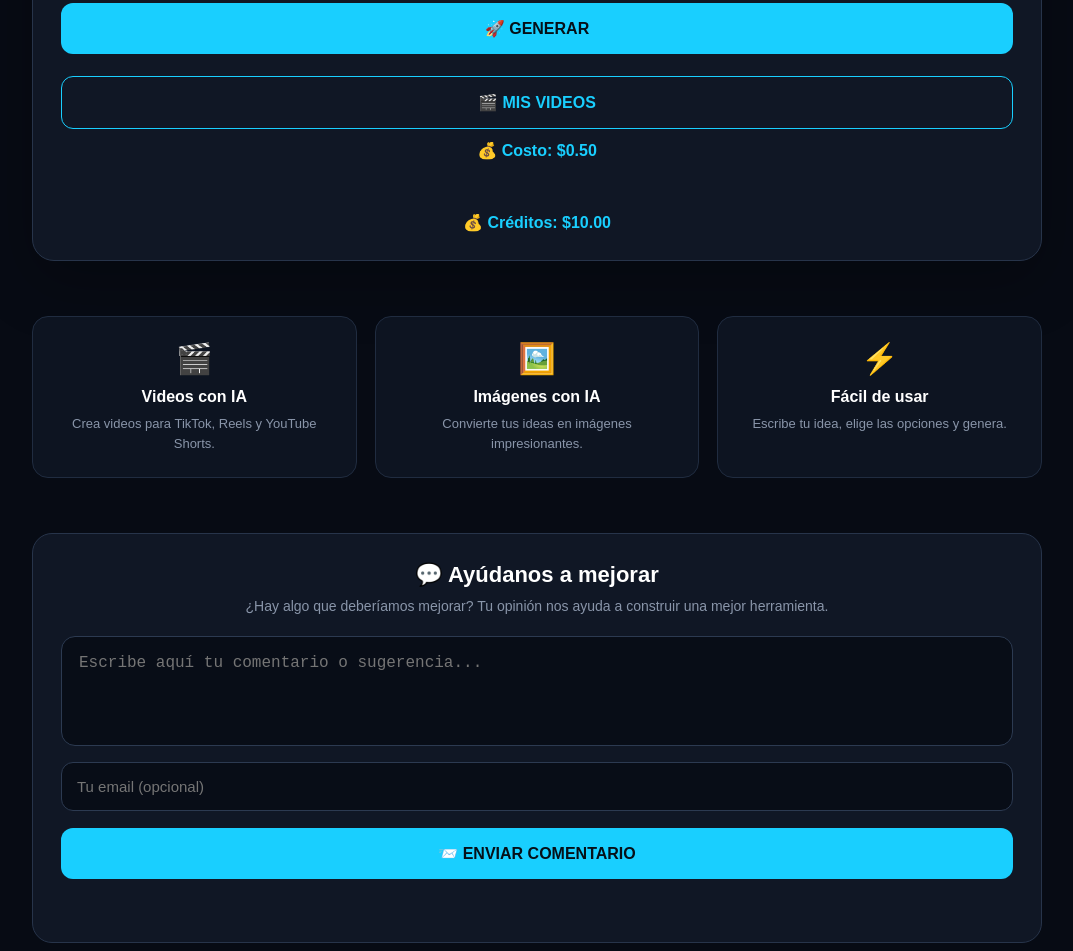
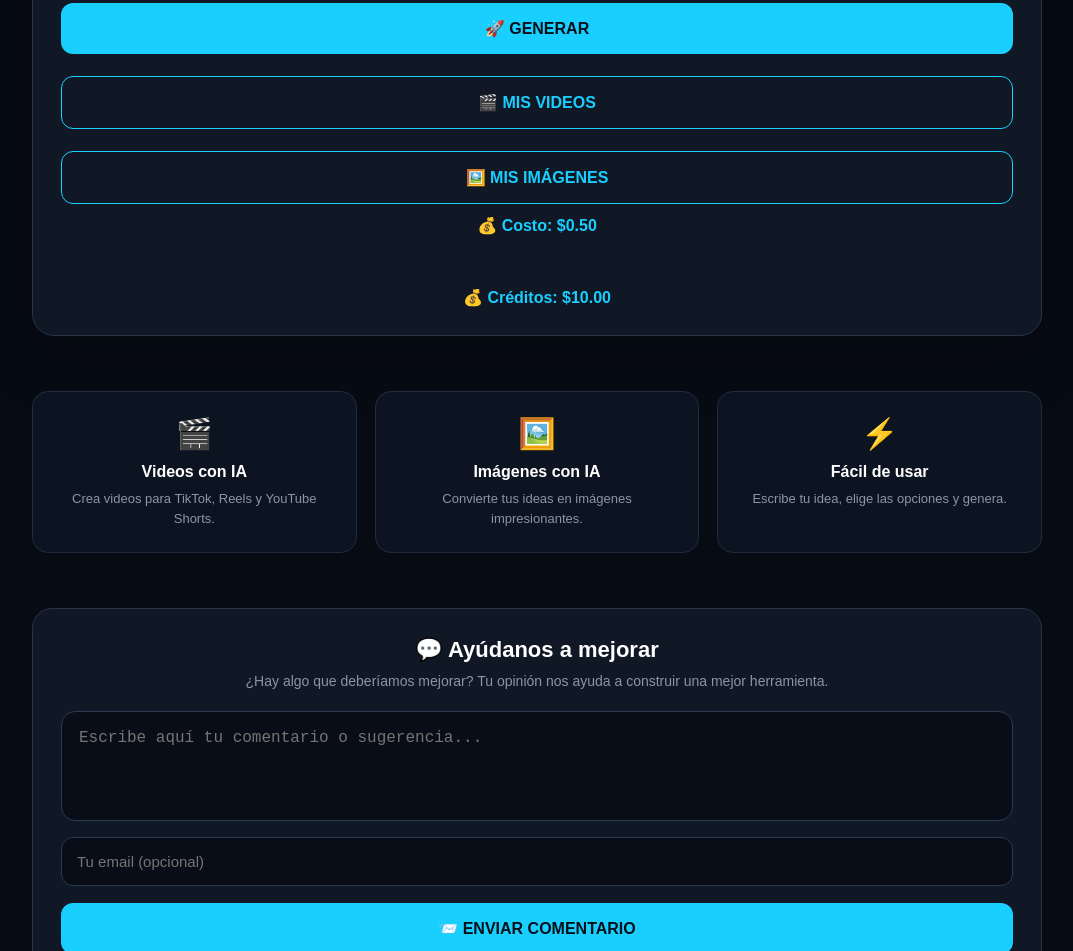
Before and after one commit to juancedenotavera/ia-sin-complicarse-ai, a website: page index.html in a window 1280 px wide. Shown: the part 1073-2024 px from the top of the page, without its empty margins (103-1176 px from the left). Drawn offline with Linux system fonts and the light colour scheme; no server answers.

Commit message:
Update index.html

```diff
--- a/index.html
+++ b/index.html
@@ -356,6 +356,10 @@ placeholder="Ejemplo: Un motorista dominicano contando un chiste frente a su mot
 <button onclick="generar()">🚀 GENERAR</button>
 <button onclick="cargarHistorial()" style="background:#101725;color:#19cfff;border:1px solid #19cfff;">
   🎬 MIS VIDEOS
+</button>
+
+  <button onclick="cargarImagenes()" style="background:#101725;color:#19cfff;border:1px solid #19cfff;">
+  🖼️ MIS IMÁGENES
 </button>
 <div id="costoVideo" style="margin-top:12px;color:#19cfff;font-weight:bold;">
   💰 Costo: $0.50
@@ -829,6 +833,117 @@ card.appendChild(eliminar);
       "❌ " + (error.message || "Error cargando los videos.");
   }
 }
+async function cargarImagenes() {
+  const historial = document.getElementById("historial");
+
+  historial.innerHTML = "⏳ Cargando tus imágenes...";
+
+  try {
+    const response = await fetch(
+      "/api/generate?history=true&type=imagen",
+      {
+        headers: {
+          "Authorization": "Bearer " + localStorage.getItem("access_token")
+        }
+      }
+    );
+
+    const data = await response.json();
+
+    if (!response.ok) {
+      throw new Error(data.error || "No se pudieron cargar las imágenes.");
+    }
+
+    const imagenes = (data.videos || []).filter(
+      item => item.type === "imagen" && item.image_url
+    );
+
+    if (imagenes.length === 0) {
+      historial.innerHTML = "📭 Todavía no tienes imágenes guardadas.";
+      return;
+    }
+
+    historial.innerHTML = "";
+
+    imagenes.forEach(imagenData => {
+      const card = document.createElement("div");
+
+      card.style.background = "#0d1421";
+      card.style.border = "1px solid #202c40";
+      card.style.borderRadius = "16px";
+      card.style.padding = "18px";
+      card.style.marginTop = "20px";
+
+      const imagen = document.createElement("img");
+
+      imagen.src = imagenData.image_url;
+      imagen.style.width = "100%";
+      imagen.style.maxWidth = "700px";
+      imagen.style.display = "block";
+      imagen.style.margin = "0 auto";
+      imagen.style.borderRadius = "14px";
+
+      const promptText = document.createElement("p");
+      promptText.innerText = "💡 " + (imagenData.prompt || "Sin prompt");
+      promptText.style.color = "#fff";
+      promptText.style.marginTop = "15px";
+
+      const descarga = document.createElement("a");
+      descarga.href = imagenData.image_url;
+      descarga.download = "imagen-ia-sin-complicarse.png";
+      descarga.target = "_blank";
+      descarga.innerText = "⬇️ Descargar imagen";
+
+      descarga.style.display = "block";
+      descarga.style.marginTop = "15px";
+      descarga.style.color = "#19cfff";
+      descarga.style.fontWeight = "bold";
+      descarga.style.textDecoration = "none";
+
+      const eliminar = document.createElement("button");
+      eliminar.innerText = "🗑️ ELIMINAR";
+      eliminar.style.marginTop = "10px";
+      eliminar.style.background = "#101725";
+      eliminar.style.color = "#ff6b6b";
+      eliminar.style.border = "1px solid #ff6b6b";
+
+      eliminar.onclick = async () => {
+        if (!confirm("¿Seguro que quieres eliminar esta imagen?")) {
+          return;
+        }
+
+        const response = await fetch(
+          "/api/generate?id=" + encodeURIComponent(imagenData.id),
+          {
+            method: "DELETE",
+            headers: {
+              "Authorization": "Bearer " + localStorage.getItem("access_token")
+            }
+          }
+        );
+
+        if (response.ok) {
+          card.remove();
+        } else {
+          alert("No se pudo eliminar la imagen.");
+        }
+      };
+
+      card.appendChild(imagen);
+      card.appendChild(promptText);
+      card.appendChild(descarga);
+      card.appendChild(eliminar);
+
+      historial.appendChild(card);
+    });
+
+  } catch (error) {
+    console.error(error);
+    historial.innerHTML =
+      "❌ " + (error.message || "Error cargando las imágenes.");
+  }
+}
+
 async function cargarCreditos() {
   try {
     const response = await fetch("/api/generate?credits=true");
```
